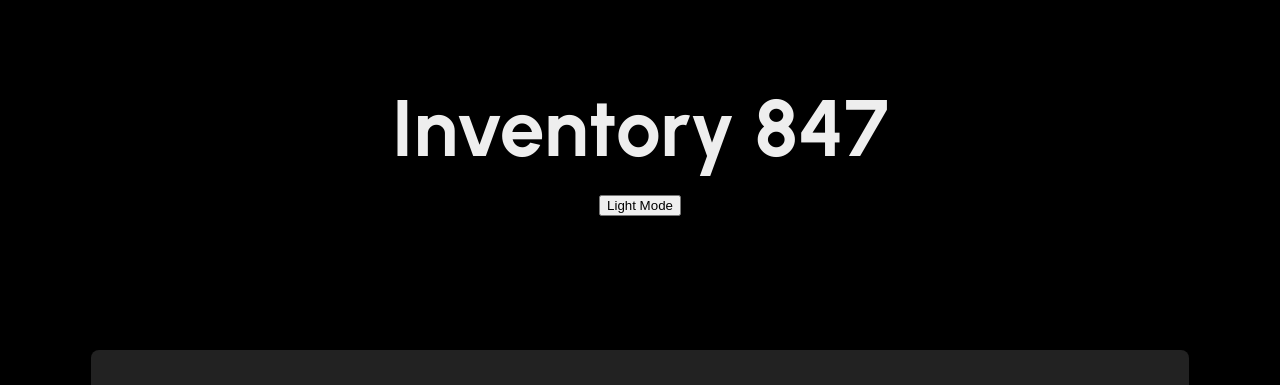
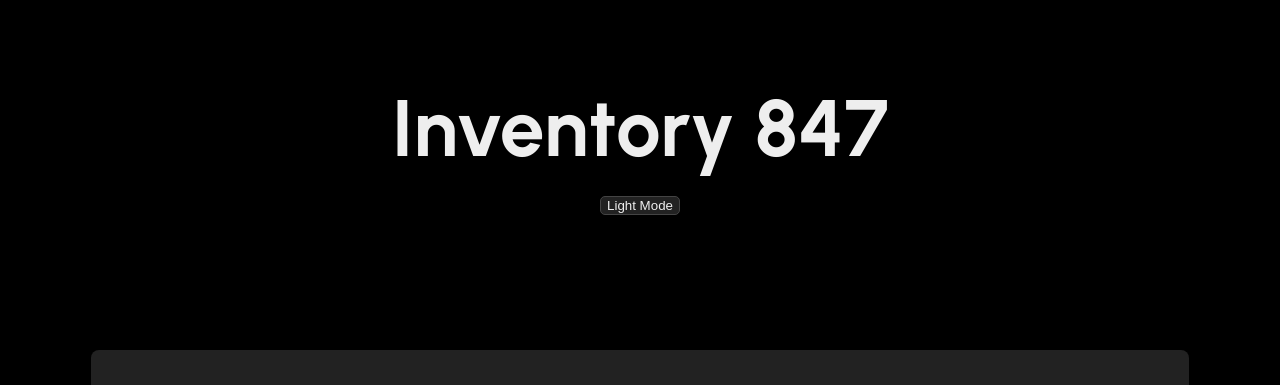
Before and after one commit to drizzleberry/drizzleberry.github.io, a Jekyll site: the page built from index.md, in a window 1280 px wide. Shown: the top 385 px of the page. Built offline with Jekyll 4.4.1, drawn with Linux system fonts in a browser that asks for light colours.

Commit message:
Update style.css

```diff
--- a/assets/css/style.css
+++ b/assets/css/style.css
@@ -10,6 +10,7 @@
   --link-visited: #6181ff;
   --hr-color: #ccc;
   --title-underline: #eee;
+  --button-border: #444;
 }
 
 body {
@@ -30,6 +31,7 @@ body.light-mode {
   --link-visited: #002ad1;
   --hr-color: #999;
   --title-underline: #111;
+  --button-border: #ddd;
 }
 
 #main-content {
@@ -96,3 +98,11 @@ hr {
   width: 90%;
   margin: 1em auto;
 }
+
+button {
+  background-color: var(--content-bg);
+  color: var(--text-color);
+  border-radius: 5px;
+  border: 1px solid var(--button-border);
+
+}
```
